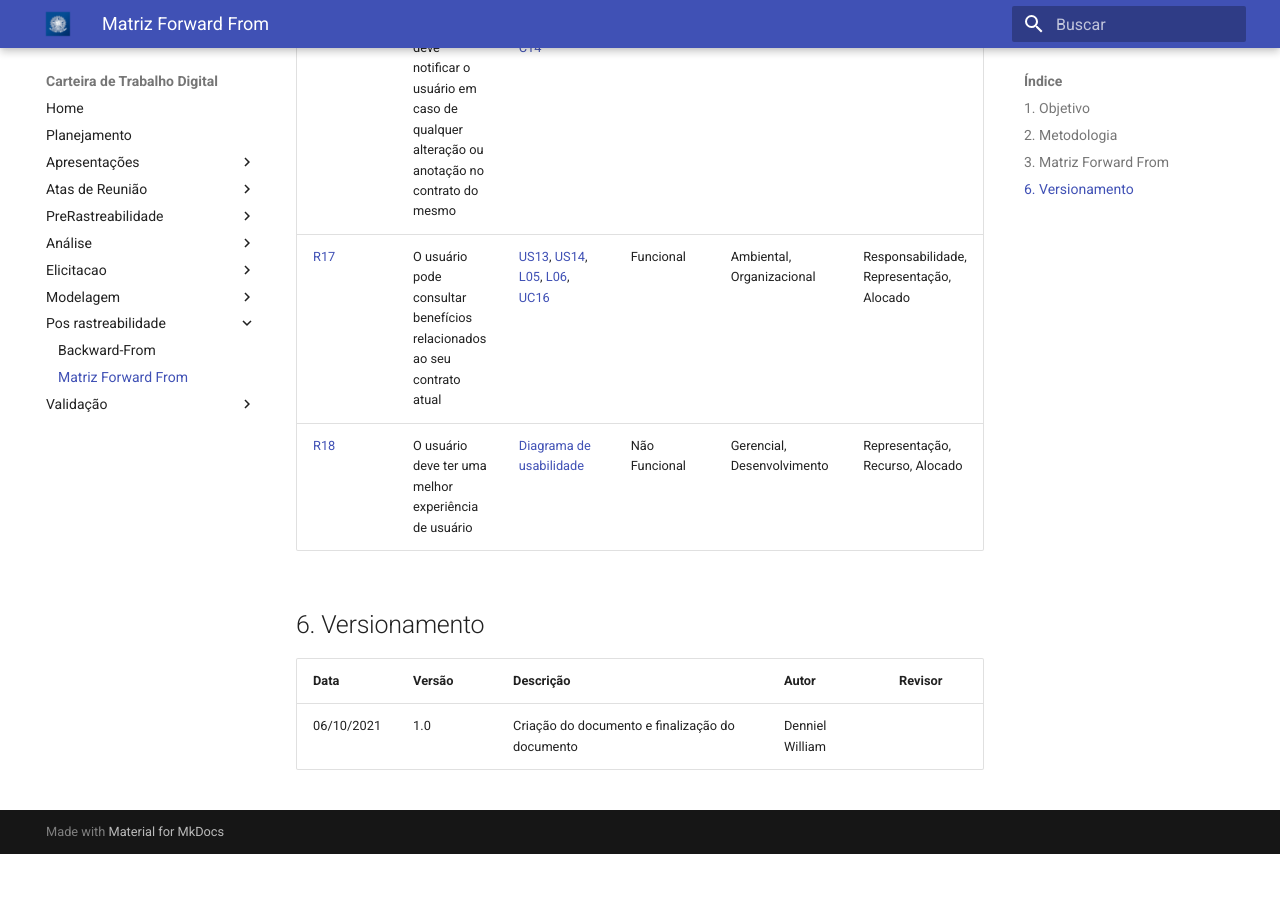
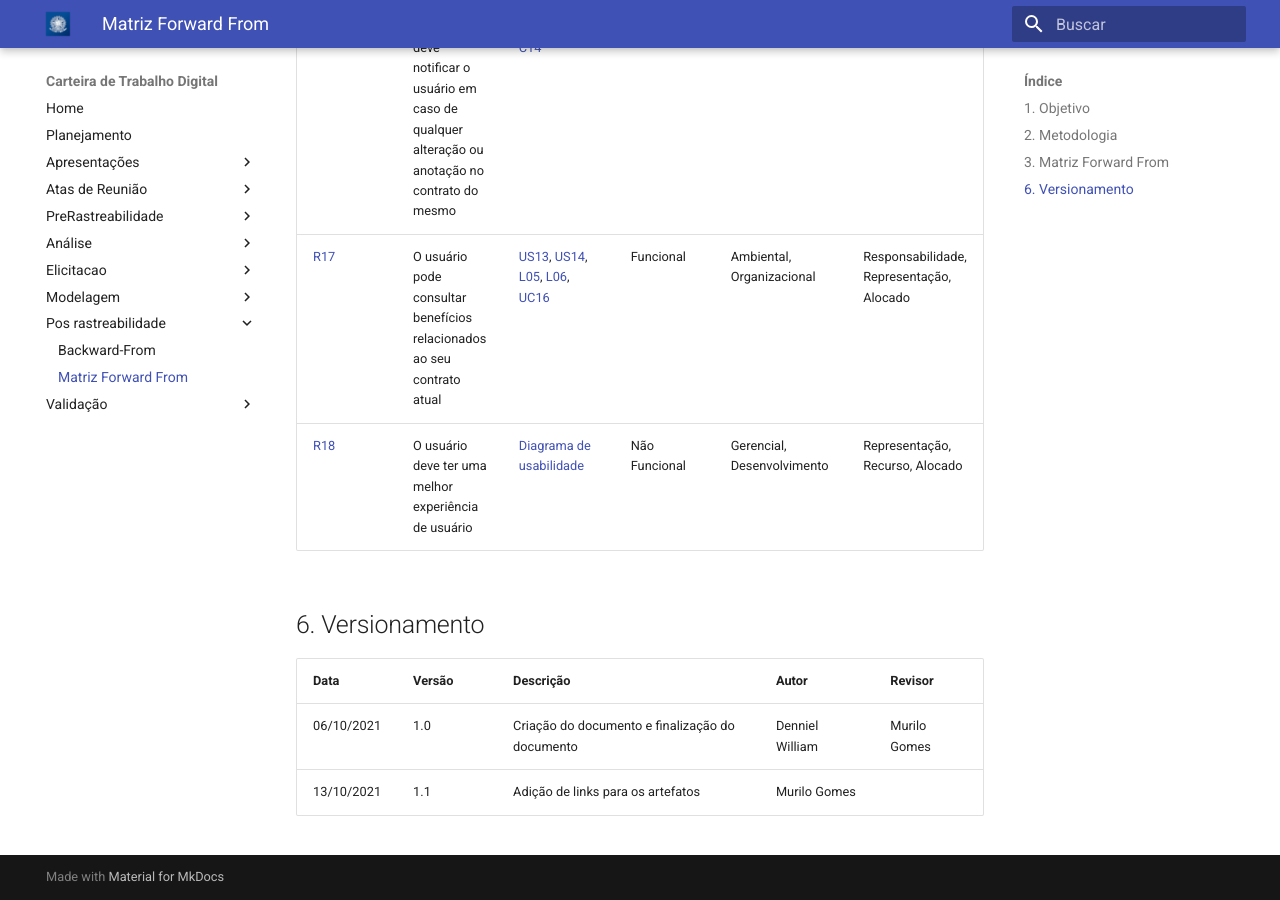
Before and after one commit to Requisitos-de-Software/2021.1-CarteiradeTrabalhoDigital, an MkDocs documentation site: the page built from docs/pos_rastreabilidade/matriz_forward_from.md, in a window 1280 px wide and 900 px high, scrolled down 3696 px. Built offline with MkDocs 1.6.1 and Material for MkDocs 9.7.7, drawn with Linux system fonts in a browser that asks for light colours; before the commit the page ends 4550 px from its top, so only the background shows below that.

Commit message:
Fix versionamento

```diff
--- a/docs/pos_rastreabilidade/matriz_forward_from.md
+++ b/docs/pos_rastreabilidade/matriz_forward_from.md
@@ -55,4 +55,5 @@
 
 | Data | Versão | Descrição | Autor | Revisor |
 | ---- | ------ | --------- | ----- | ------- |
-| 06/10/2021 |  1.0   | Criação do documento e finalização do documento | Denniel William | |
+| 06/10/2021 |  1.0   | Criação do documento e finalização do documento | Denniel William | Murilo Gomes |
+| 13/10/2021 | 1.1 | Adição de links para os artefatos | Murilo Gomes | |
```
Also changed, not shown: docs/pos_rastreabilidade/backward_from.md (+2 -1 lines).
